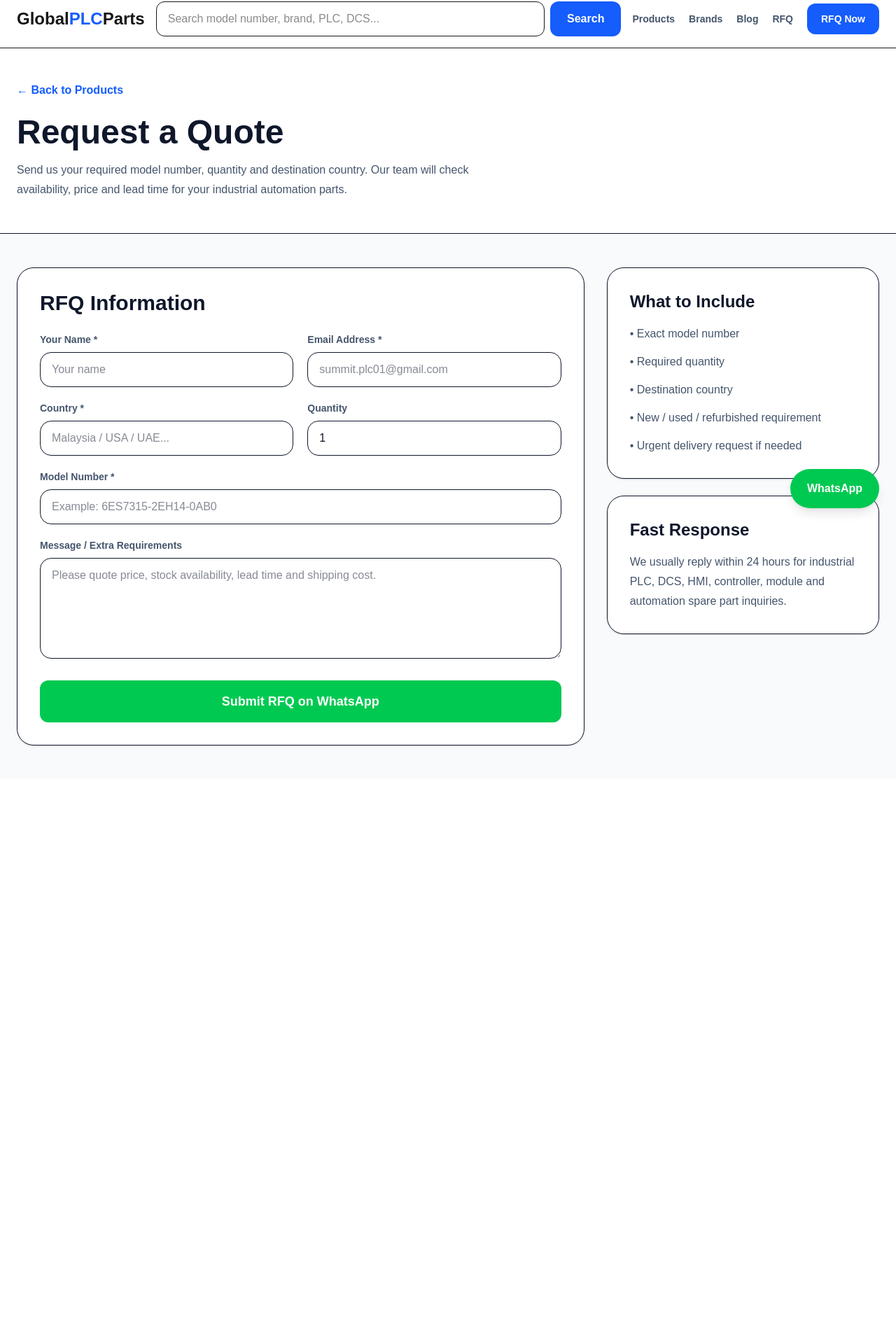
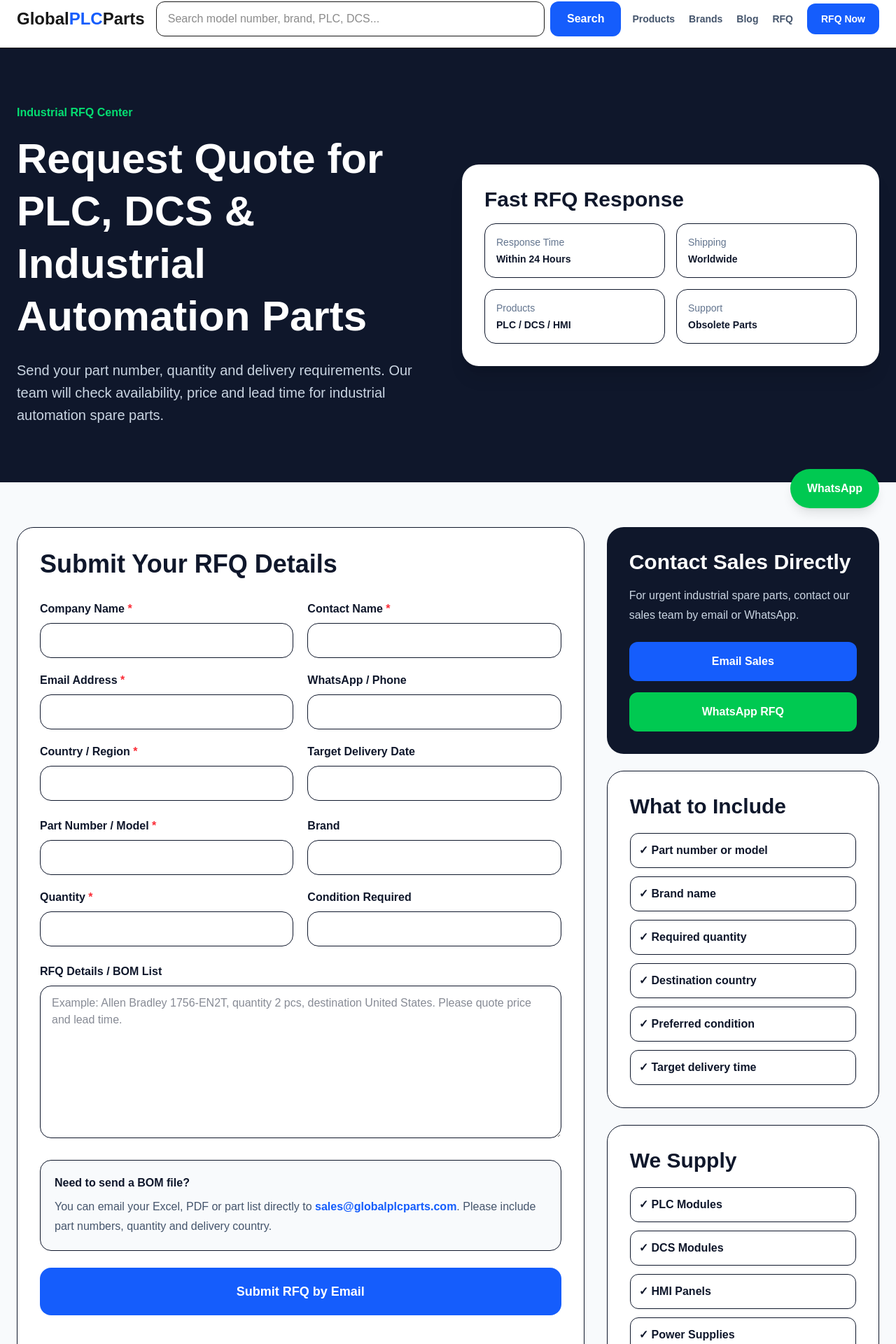
Before and after one commit to summitwang/globalplcparts, a Next.js app: page /request-quote in a window 1280 px wide. Shown: the part 50-1970 px from the top of the page at 70% size. Before the commit the page ends 1163 px from the top, so only its background shows below. Built offline with nearby package versions, Linux system fonts and the light colour scheme.

Commit message:
RFQ Conversion PRO MAX

```diff
--- a/app/request-quote/page.tsx
+++ b/app/request-quote/page.tsx
@@ -1,184 +1,193 @@
-"use client";
-
-import { Suspense, useEffect, useState } from "react";
-import { useSearchParams } from "next/navigation";
-import Link from "next/link";
-
+const email = "sales@globalplcparts.com";
 const whatsappNumber = "13774696836";
 
+export const metadata = {
+  title: "Request Quote for Industrial Automation Parts | GlobalPLCParts",
+  description:
+    "Request a quote for PLC, DCS, HMI, drives and industrial automation spare parts. Send part number, quantity, company details and delivery requirements.",
+};
+
 export default function RequestQuotePage() {
-  return (
-    <Suspense fallback={<div className="p-10">Loading...</div>}>
-      <RequestQuoteContent />
-    </Suspense>
+  const whatsappText = encodeURIComponent(
+    "Hello GlobalPLCParts, I want to request a quote for industrial automation parts."
   );
-}
-
-function RequestQuoteContent() {
-  const searchParams = useSearchParams();
-  const modelFromUrl = searchParams.get("model") || "";
-
-  const [form, setForm] = useState({
-    name: "",
-    email: "",
-    country: "",
-    model: "",
-    quantity: "1",
-    message: "",
-  });
-
-  useEffect(() => {
-    if (modelFromUrl) {
-      setForm((prev) => ({
-        ...prev,
-        model: modelFromUrl,
-      }));
-    }
-  }, [modelFromUrl]);
-
-  function updateField(
-    field: "name" | "email" | "country" | "model" | "quantity" | "message",
-    value: string
-  ) {
-    setForm((prev) => ({
-      ...prev,
-      [field]: value,
-    }));
-  }
-
-  function submitRFQ() {
-    if (!form.name || !form.email || !form.country || !form.model) {
-      alert("Please fill in your name, email, country and model number.");
-      return;
-    }
-
-    const text = encodeURIComponent(
-      `RFQ Request - GlobalPLCParts\n\n` +
-        `Name: ${form.name}\n` +
-        `Email: ${form.email}\n` +
-        `Country: ${form.country}\n` +
-        `Model: ${form.model}\n` +
-        `Quantity: ${form.quantity || "1"}\n` +
-        `Message: ${form.message || "Please quote price, availability and lead time."}`
-    );
-
-    window.open(`https://wa.me/${whatsappNumber}?text=${text}`, "_blank");
-  }
 
   return (
     <main className="min-h-screen bg-slate-50 text-slate-900">
+      <section className="bg-slate-900 text-white">
+        <div className="max-w-7xl mx-auto px-6 py-20 grid lg:grid-cols-2 gap-10 items-center">
+          <div>
+            <p className="text-green-400 font-black mb-4">
+              Industrial RFQ Center
+            </p>
 
-
-      <section className="bg-white border-b">
-        <div className="max-w-7xl mx-auto px-6 py-12">
-          <Link href="/products" className="text-blue-600 font-bold">
-            ← Back to Products
-          </Link>
-
-          <h1 className="text-5xl font-black mt-6 mb-4">
-            Request a Quote
+            <h1 className="text-5xl lg:text-6xl font-black leading-tight mb-6">
+              Request Quote for PLC, DCS & Industrial Automation Parts
             </h1>
 
-          <p className="text-slate-600 max-w-2xl leading-7">
-            Send us your required model number, quantity and destination country.
-            Our team will check availability, price and lead time for your
-            industrial automation parts.
+            <p className="text-slate-300 text-xl leading-8">
+              Send your part number, quantity and delivery requirements. Our
+              team will check availability, price and lead time for industrial
+              automation spare parts.
             </p>
+          </div>
+
+          <div className="bg-white text-slate-900 rounded-3xl p-8 shadow-xl">
+            <h2 className="text-3xl font-black mb-4">
+              Fast RFQ Response
+            </h2>
+
+            <div className="grid grid-cols-2 gap-4 text-sm">
+              <Info title="Response Time" value="Within 24 Hours" />
+              <Info title="Shipping" value="Worldwide" />
+              <Info title="Products" value="PLC / DCS / HMI" />
+              <Info title="Support" value="Obsolete Parts" />
+            </div>
+          </div>
         </div>
       </section>
 
-      <section className="max-w-7xl mx-auto px-6 py-12 grid lg:grid-cols-3 gap-8">
-        <div className="lg:col-span-2 bg-white border rounded-3xl shadow-sm p-8">
-          <h2 className="text-3xl font-black mb-6">
-            RFQ Information
+      <section className="max-w-7xl mx-auto px-6 py-16 grid lg:grid-cols-3 gap-8">
+        <div className="lg:col-span-2 bg-white border rounded-3xl p-8">
+          <h2 className="text-4xl font-black mb-8">
+            Submit Your RFQ Details
           </h2>
 
+          <form
+            action={`mailto:${email}`}
+            method="post"
+            encType="text/plain"
+            className="space-y-6"
+          >
             <div className="grid md:grid-cols-2 gap-5">
-            <Input
-              label="Your Name *"
-              value={form.name}
-              placeholder="Your name"
-              onChange={(value) => updateField("name", value)}
-            />
+              <Field label="Company Name" name="Company Name" required />
+              <Field label="Contact Name" name="Contact Name" required />
+              <Field label="Email Address" name="Email" type="email" required />
+              <Field label="WhatsApp / Phone" name="Phone" />
+              <Field label="Country / Region" name="Country" required />
+              <Field label="Target Delivery Date" name="Target Delivery Date" />
+            </div>
 
-            <Input
-              label="Email Address *"
-              value={form.email}
-              placeholder="summit.plc01@gmail.com"
-              onChange={(value) => updateField("email", value)}
-            />
+            <div className="grid md:grid-cols-2 gap-5">
+              <Field label="Part Number / Model" name="Part Number" required />
+              <Field label="Brand" name="Brand" />
+              <Field label="Quantity" name="Quantity" required />
+              <Field label="Condition Required" name="Condition Required" />
+            </div>
 
-            <Input
-              label="Country *"
-              value={form.country}
-              placeholder="Malaysia / USA / UAE..."
-              onChange={(value) => updateField("country", value)}
-            />
-
-            <Input
-              label="Quantity"
-              value={form.quantity}
-              placeholder="1"
-              onChange={(value) => updateField("quantity", value)}
+            <div>
+              <label className="block font-black mb-2">
+                RFQ Details / BOM List
+              </label>
+              <textarea
+                name="RFQ Details"
+                rows={8}
+                placeholder="Example: Allen Bradley 1756-EN2T, quantity 2 pcs, destination United States. Please quote price and lead time."
+                className="w-full border rounded-2xl px-4 py-3 outline-none focus:ring-2 focus:ring-blue-500"
+                required
               />
             </div>
 
-          <div className="mt-5">
-            <Input
-              label="Model Number *"
-              value={form.model}
-              placeholder="Example: 6ES7315-2EH14-0AB0"
-              onChange={(value) => updateField("model", value)}
-            />
-          </div>
-
-          <div className="mt-5">
-            <label className="block text-sm font-bold text-slate-600 mb-2">
-              Message / Extra Requirements
-            </label>
-
-            <textarea
-              value={form.message}
-              onChange={(e) => updateField("message", e.target.value)}
-              placeholder="Please quote price, stock availability, lead time and shipping cost."
-              className="w-full h-36 border rounded-2xl px-4 py-3 outline-none focus:border-blue-600"
-            />
+            <div className="bg-slate-50 border rounded-2xl p-5">
+              <h3 className="font-black mb-2">
+                Need to send a BOM file?
+              </h3>
+              <p className="text-slate-600 leading-7">
+                You can email your Excel, PDF or part list directly to{" "}
+                <a href={`mailto:${email}`} className="text-blue-600 font-black">
+                  {email}
+                </a>
+                . Please include part numbers, quantity and delivery country.
+              </p>
             </div>
 
             <button
-            onClick={submitRFQ}
-            className="mt-6 w-full bg-green-500 hover:bg-green-600 text-white py-4 rounded-xl font-black text-lg"
+              type="submit"
+              className="w-full bg-blue-600 text-white py-5 rounded-2xl font-black text-lg hover:bg-blue-700"
             >
-            Submit RFQ on WhatsApp
+              Submit RFQ by Email
             </button>
+          </form>
         </div>
 
         <aside className="space-y-6">
-          <div className="bg-white border rounded-3xl shadow-sm p-8">
-            <h2 className="text-2xl font-black mb-4">What to Include</h2>
+          <div className="bg-slate-900 text-white rounded-3xl p-8">
+            <h2 className="text-3xl font-black mb-4">
+              Contact Sales Directly
+            </h2>
 
-            <ul className="space-y-3 text-slate-600 leading-7">
-              <li>• Exact model number</li>
-              <li>• Required quantity</li>
-              <li>• Destination country</li>
-              <li>• New / used / refurbished requirement</li>
-              <li>• Urgent delivery request if needed</li>
-            </ul>
+            <p className="text-slate-300 leading-7 mb-6">
+              For urgent industrial spare parts, contact our sales team by
+              email or WhatsApp.
+            </p>
+
+            <div className="space-y-4">
+              <a
+                href={`mailto:${email}`}
+                className="block bg-blue-600 text-white text-center py-4 rounded-xl font-black"
+              >
+                Email Sales
+              </a>
+
+              <a
+                href={`https://wa.me/${whatsappNumber}?text=${whatsappText}`}
+                target="_blank"
+                className="block bg-green-500 text-white text-center py-4 rounded-xl font-black"
+              >
+                WhatsApp RFQ
+              </a>
+            </div>
           </div>
 
-          <div className="bg-white border rounded-3xl shadow-sm p-8">
-            <h2 className="text-2xl font-black mb-4">Fast Response</h2>
+          <div className="bg-white border rounded-3xl p-8">
+            <h2 className="text-3xl font-black mb-5">
+              What to Include
+            </h2>
 
-            <p className="text-slate-600 leading-7">
-              We usually reply within 24 hours for industrial PLC, DCS, HMI,
-              controller, module and automation spare part inquiries.
-            </p>
+            <div className="space-y-3">
+              <Point text="Part number or model" />
+              <Point text="Brand name" />
+              <Point text="Required quantity" />
+              <Point text="Destination country" />
+              <Point text="Preferred condition" />
+              <Point text="Target delivery time" />
+            </div>
+          </div>
+
+          <div className="bg-white border rounded-3xl p-8">
+            <h2 className="text-3xl font-black mb-5">
+              We Supply
+            </h2>
+
+            <div className="space-y-3">
+              <Point text="PLC Modules" />
+              <Point text="DCS Modules" />
+              <Point text="HMI Panels" />
+              <Point text="Power Supplies" />
+              <Point text="I/O Modules" />
+              <Point text="Obsolete Parts" />
+            </div>
           </div>
         </aside>
       </section>
 
+      <section className="max-w-7xl mx-auto px-6 pb-16">
+        <div className="bg-white border rounded-3xl p-8">
+          <h2 className="text-4xl font-black mb-8">
+            RFQ Process
+          </h2>
+
+          <div className="grid md:grid-cols-4 gap-5">
+            <Step number="1" title="Send Part Number" />
+            <Step number="2" title="Check Stock & Price" />
+            <Step number="3" title="Confirm Lead Time" />
+            <Step number="4" title="Arrange Shipping" />
+          </div>
+        </div>
+      </section>
+
       <a
-        href={`https://wa.me/${whatsappNumber}`}
+        href={`https://wa.me/${whatsappNumber}?text=${whatsappText}`}
         target="_blank"
         className="fixed right-6 bottom-6 z-50 bg-green-500 text-white px-6 py-4 rounded-full shadow-lg font-black"
       >
@@ -188,29 +197,56 @@
   );
 }
 
-function Input({
+function Field({
   label,
-  value,
-  placeholder,
-  onChange,
+  name,
+  type = "text",
+  required = false,
 }: {
   label: string;
-  value: string;
-  placeholder: string;
-  onChange: (value: string) => void;
+  name: string;
+  type?: string;
+  required?: boolean;
 }) {
   return (
     <div>
-      <label className="block text-sm font-bold text-slate-600 mb-2">
-        {label}
+      <label className="block font-black mb-2">
+        {label} {required && <span className="text-red-500">*</span>}
       </label>
-
       <input
-        value={value}
-        onChange={(e) => onChange(e.target.value)}
-        placeholder={placeholder}
-        className="w-full border rounded-2xl px-4 py-3 outline-none focus:border-blue-600"
+        name={name}
+        type={type}
+        required={required}
+        className="w-full border rounded-2xl px-4 py-3 outline-none focus:ring-2 focus:ring-blue-500"
       />
     </div>
   );
 }
+
+function Info({ title, value }: { title: string; value: string }) {
+  return (
+    <div className="border rounded-2xl p-4">
+      <p className="text-slate-500 text-sm mb-1">{title}</p>
+      <p className="font-black">{value}</p>
+    </div>
+  );
+}
+
+function Point({ text }: { text: string }) {
+  return (
+    <div className="border rounded-xl p-3 font-bold">
+      ✓ {text}
+    </div>
+  );
+}
+
+function Step({ number, title }: { number: string; title: string }) {
+  return (
+    <div className="bg-slate-50 border rounded-2xl p-6 text-center">
+      <div className="w-12 h-12 bg-blue-600 text-white rounded-full flex items-center justify-center mx-auto mb-4 font-black">
+        {number}
+      </div>
+      <h3 className="font-black">{title}</h3>
+    </div>
+  );
+}
```
Lines whose indentation alone changed are shown as unchanged.
